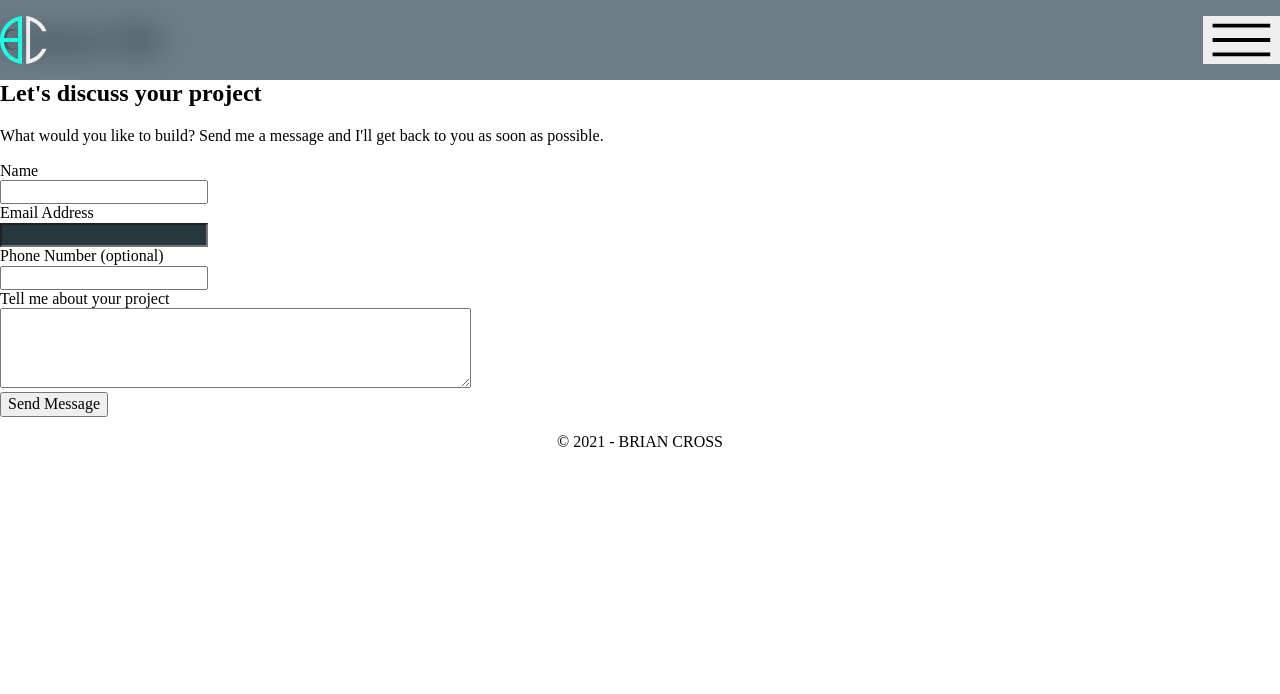
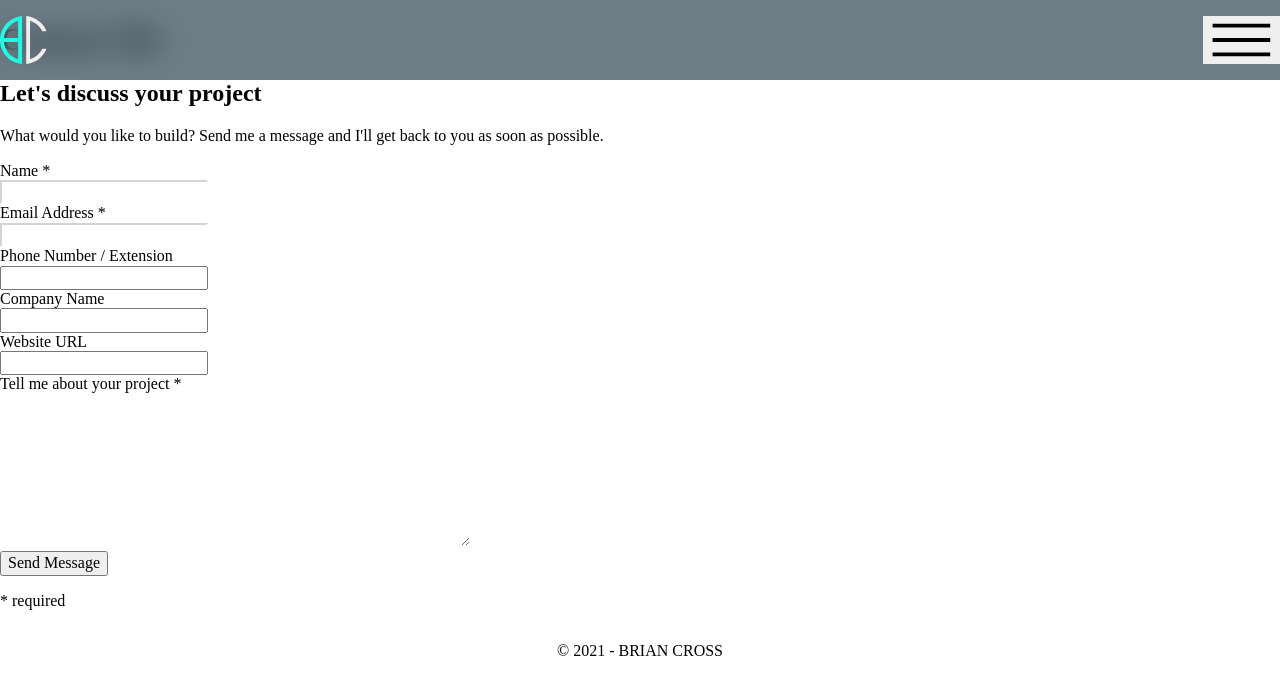
Before and after one commit to brian-cross/brian-cross-personal-site-nextjs, a Next.js app: page /contact in a window 1280 px wide. Shown: the top 694 px of the page. Built offline with nearby package versions, Linux system fonts and the light colour scheme.

Commit message:
Added company name and URL fields as well as improved validation

```diff
--- a/pages/api/mail.js
+++ b/pages/api/mail.js
@@ -9,7 +9,9 @@ AWS.config.update({
 });
 
 export default async function mail(req, res) {
-  const { name, email, phone, description } = JSON.parse(req.body);
+  const { name, email, phone, company, url, description } = JSON.parse(
+    req.body
+  );
 
   const params = {
     Destination: {
@@ -19,7 +21,7 @@ export default async function mail(req, res) {
       Body: {
         Text: {
           Charset: "UTF-8",
-          Data: `Name: ${name}\nEmail: ${email}\nPhone: ${phone}\nMessage: ${description}`,
+          Data: `Name: ${name}\n\nEmail: ${email}\n\nPhone: ${phone}\n\nCompany: ${company}\n\nURL: ${url}\n\nMessage: ${description}`,
         },
       },
       Subject: {
@@ -27,7 +29,7 @@ export default async function mail(req, res) {
         Data: "Contact Form Inquiry - briancross.ca",
       },
     },
-    Source: `Contact Form Inquiry - briancross.ca <${process.env.CONTACT_FORM_SOURCE_ADDRESS}>`,
+    Source: `<${process.env.CONTACT_FORM_SOURCE_ADDRESS}>`,
     ReplyToAddresses: [email],
   };
 
--- a/pages/contact.js
+++ b/pages/contact.js
@@ -6,7 +6,11 @@ import { useSlidingHeader, useSmoothScroll, useTimeline } from "../hooks";
 import { colors } from "../styles/theme";
 
 export default function Contact() {
-  const [emailValid, setEmailValid] = useState(true);
+  const [errors, setErrors] = useState({
+    name: "",
+    email: "",
+    description: "",
+  });
 
   useSmoothScroll();
   useSlidingHeader();
@@ -19,7 +23,17 @@ export default function Contact() {
     const formData = new FormData(e.target);
     const rawData = Object.fromEntries(formData.entries());
 
-    setEmailValid(isValidEmail(rawData.email));
+    const { name, email, description } = rawData;
+
+    const validationResult = {
+      name: validateName(name),
+      email: validateEmail(email),
+      description: validateDescription(description),
+    };
+
+    setErrors(validationResult);
+
+    if (validationError(validationResult)) return;
 
     fetch("/api/mail", {
       method: "POST",
@@ -33,8 +47,32 @@ export default function Contact() {
       .catch(console.error);
   }
 
+  function validateName(name) {
+    if (name.length === 0) return "Name field is required";
+    return "";
+  }
+
+  function validateEmail(email) {
+    if (email.length === 0) return "Email address is required";
+    if (!isValidEmail(email)) return "Invalid email address";
+    return "";
+  }
+
+  function validateDescription(description) {
+    if (description.length === 0) return "Project info is required";
+    return "";
+  }
+
   function isValidEmail(email) {
     return /^[^\s@]+@[^\s@]+\.[^\s@]+$/.test(email);
+  }
+
+  function validationError(result) {
+    for (const error of Object.values(result)) {
+      if (error) return true;
+    }
+
+    return false;
   }
 
   return (
@@ -52,37 +90,59 @@ export default function Contact() {
             </div>
             <form className="contact-form" onSubmit={handleSubmit} noValidate>
               <div className="label">
-                <label htmlFor="name">Name</label>
+                <label htmlFor="name">Name *</label>
               </div>
               <div className="input">
-                <input type="text" name="name" id="name" />
+                <input
+                  type="text"
+                  name="name"
+                  id="name"
+                  onChange={() => setErrors(prev => ({ ...prev, name: "" }))}
+                />
               </div>
               <div className="label">
-                <label htmlFor="email">Email Address</label>
+                <label htmlFor="email">Email Address *</label>
               </div>
               <div className="input">
                 <input
                   type="email"
                   name="email"
                   id="email"
-                  onChange={() => setEmailValid(true)}
+                  onChange={() => setErrors(prev => ({ ...prev, email: "" }))}
                 />
               </div>
               <div className="label">
-                <label htmlFor="phone">Phone Number (optional)</label>
+                <label htmlFor="phone">Phone Number / Extension</label>
               </div>
               <div className="input">
                 <input type="tel" name="phone" id="phone" />
               </div>
               <div className="label">
-                <label htmlFor="description">Tell me about your project</label>
+                <label htmlFor="company">Company Name</label>
+              </div>
+              <div className="input">
+                <input type="text" name="company" id="company" />
+              </div>
+              <div className="label">
+                <label htmlFor="url">Website URL</label>
+              </div>
+              <div className="input">
+                <input type="url" name="url" id="url" />
+              </div>
+              <div className="label">
+                <label htmlFor="description">
+                  Tell me about your project *
+                </label>
               </div>
               <div className="input">
                 <textarea
                   name="description"
                   id="description"
                   cols="50"
-                  rows="4"
+                  rows="8"
+                  onChange={() =>
+                    setErrors(prev => ({ ...prev, description: "" }))
+                  }
                 ></textarea>
               </div>
               <div className="input">
@@ -90,17 +150,31 @@ export default function Contact() {
                   Send Message
                 </button>
               </div>
+              <p>* required</p>
             </form>
           </FadeIn>
         </div>
       </main>
       <style jsx>{`
-        input {
-          transition: background-color 0.15s linear;
+        input,
+        textarea {
+          transition: border-color 0.1s linear;
 
           &#email {
-            background-color: ${emailValid
-              ? colors.darkTranslucent
+            border-color: ${errors.email.length === 0
+              ? colors.lightTranslucent
+              : colors.error};
+          }
+
+          &#name {
+            border-color: ${errors.name.length === 0
+              ? colors.lightTranslucent
+              : colors.error};
+          }
+
+          &#description {
+            border-color: ${errors.description.length === 0
+              ? colors.lightTranslucent
               : colors.error};
           }
         }
```
